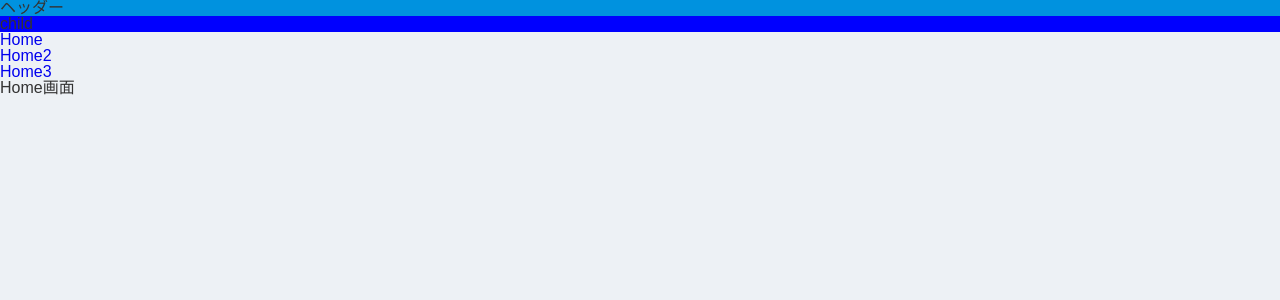
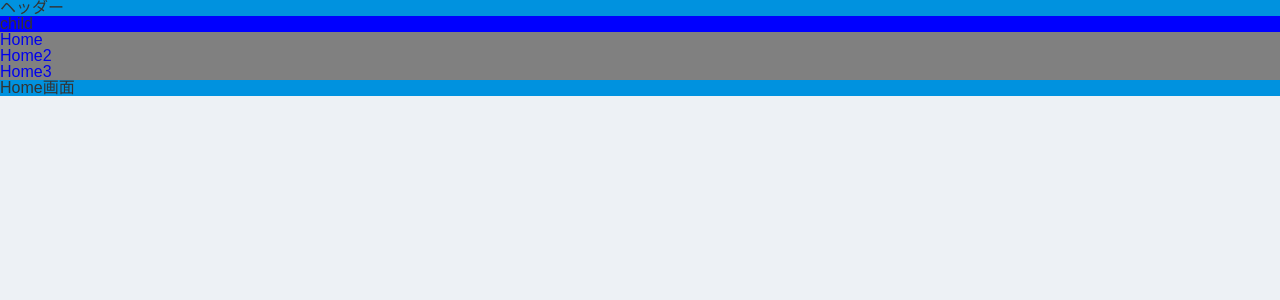
Before and after one commit to takyamata/css-stockroom, a React (Vite) app: page / in a window 1280 px wide. Shown: the top 300 px of the page. Built offline with nearby package versions, Linux system fonts and the light colour scheme.

Commit message:
他ファイルもscss作成

```diff
--- a/src/App.tsx
+++ b/src/App.tsx
@@ -1,7 +1,7 @@
 import React from 'react';
 import './App.scss';
 import { Route, BrowserRouter, Routes } from 'react-router-dom';
-import AppLayout from './layout/AppLayout';
+import AppLayout from './layout/appLayout';
 import Home from './pages/Home';
 import Home2 from './pages/Home2';
 import Home3 from './pages/Home3';
--- a/src/components/Header/header.module.scss
+++ b/src/components/Header/header.module.scss
@@ -1,6 +1,6 @@
 @use '@styles/global/' as *;
 
-.header {
+.root {
     background-color: $primary;
     &__child {
         background-color: blue;
--- a/src/components/Header/header.tsx
+++ b/src/components/Header/header.tsx
@@ -3,7 +3,7 @@ import styles from './header.module.scss';
 
 const Header = () => {
     return (
-        <div className={styles.header}>
+        <div className={styles.root}>
             ヘッダー
             <div className={styles.child}>child</div>
         </div>
--- /dev/null
+++ b/src/components/SideMenu/sideMenu.module.scss
@@ -0,0 +1,5 @@
+@use '@styles/global/' as *;
+
+.root {
+    background-color: $gray_1;
+}
--- a/src/components/SideMenu/sideMenu.tsx
+++ b/src/components/SideMenu/sideMenu.tsx
@@ -1,8 +1,8 @@
-import React, { type FC } from "react";
-import { NavLink } from "react-router-dom";
+import React, { type FC } from 'react';
+import { NavLink } from 'react-router-dom';
+import styles from './sideMenu.module.scss';
 
-interface SideMenuProps {
-}
+interface SideMenuProps {}
 
 interface menuItem {
     text: string;
@@ -10,22 +10,19 @@ interface menuItem {
     // icon: React.ComponentType;
 }
 
-const SideMenu: FC<SideMenuProps> = ({
-}) => {
+const SideMenu: FC<SideMenuProps> = ({}) => {
     const MenuItems: menuItem[] = [
-        { text: "Home", path: "/" },
-        { text: "Home2", path: "/home2" },
-        { text: "Home3", path: "/home3" },
+        { text: 'Home', path: '/' },
+        { text: 'Home2', path: '/home2' },
+        { text: 'Home3', path: '/home3' },
     ];
     return (
-        <div>
+        <div className={styles.root}>
             <div>
                 {MenuItems.map((item, index) => (
-                    <NavLink key={item.text} to={item.path} >
-						<div key={index}>
-							{item.text}
-						</div>
-					</NavLink>
+                    <NavLink key={item.text} to={item.path}>
+                        <div key={index}>{item.text}</div>
+                    </NavLink>
                 ))}
             </div>
         </div>
--- a/src/layout/AppLayout.tsx
+++ b/src/layout/AppLayout.tsx
@@ -1,11 +1,12 @@
 import React from 'react';
+import styles from './appLayout.module.scss';
 import { Outlet } from 'react-router-dom';
 import SideMenu from '../components/SideMenu/sideMenu';
 import Header from '../components/Header/header';
 
 const AppLayout = () => {
     return (
-        <div className="layout">
+        <div className={styles.root}>
             <Header />
             <SideMenu />
             <div className="main">
--- /dev/null
+++ b/src/layout/appLayout.module.scss
@@ -0,0 +1,5 @@
+@use '@styles/global/' as *;
+
+.root {
+    background-color: $primary;
+}
```
